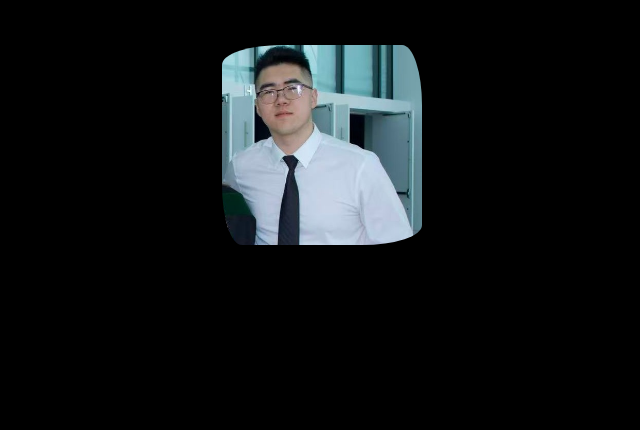
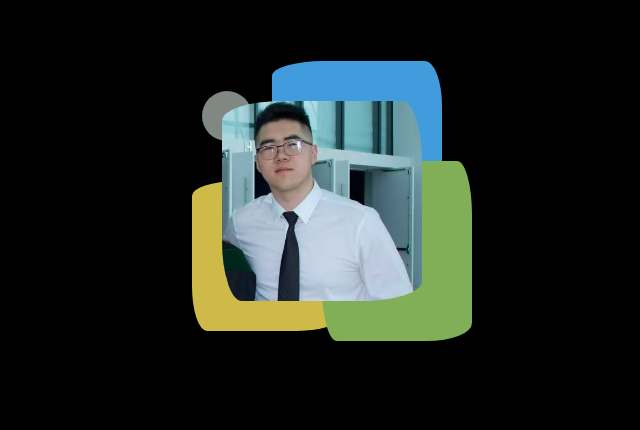
Before and after one commit to belovedEmperor/portfolio, a plain HTML site: page index.html in a window 1280 px wide. Shown: the part 367-797 px from the top of the page, without its empty margins (318-958 px from the left). Drawn offline with Linux system fonts and the light colour scheme.

Commit message:
feat: add shapes & adjust styling

```diff
--- a/css/style.css
+++ b/css/style.css
@@ -220,18 +220,72 @@ h4 {
   flex-direction: column;
   justify-content: center;
   align-items: center;
-  gap: 3rem;
+  gap: 10rem;
 
   text-align: center;
 }
 #hero-container div h2 {
   color: var(--text-secondary);
 }
-#hero-container img {
+#image-container {
+  width: 200px;
+  aspect-ratio: 1;
+
+  position: relative;
+}
+#image-container img {
   width: 200px;
   aspect-ratio: 1;
 
   border-radius: var(--border-radius-weird);
+}
+#image-container div:nth-child(2) {
+  width: 150px;
+  height: 180px;
+
+  position: absolute;
+  z-index: -1;
+  top: 30%;
+  left: 50%;
+
+  background-color: var(--color-primary);
+  border-radius: var(--border-radius-weird);
+}
+#image-container div:nth-child(3) {
+  width: 170px;
+  height: 150px;
+
+  position: absolute;
+  z-index: -2;
+  top: -20%;
+  left: 25%;
+
+  background-color: var(--color-secondary);
+  border-radius: var(--border-radius-weird);
+}
+#image-container div:nth-child(4) {
+  width: 150px;
+  aspect-ratio: 1;
+
+  position: absolute;
+  z-index: -2;
+  top: 40%;
+  left: -15%;
+
+  background-color: var(--color-accent);
+  border-radius: var(--border-radius-weird);
+}
+#image-container div:nth-child(5) {
+  width: 50px;
+  aspect-ratio: 1;
+
+  position: absolute;
+  z-index: -2;
+  top: -5%;
+  left: -10%;
+
+  background-color: var(--text-secondary);
+  border-radius: 100%;
 }
 
 #projects-container {
@@ -241,7 +295,6 @@ h4 {
   flex-direction: column;
   gap: 1rem;
 }
-
 #projects-grid {
   /* display: grid; */
   /* grid-template: repeat(8, 1fr) / repeat(8, 1fr); */
@@ -250,22 +303,18 @@ h4 {
   flex-direction: column;
   gap: 1rem;
 }
-
 .project {
   display: flex;
   flex-direction: column;
   gap: 0.5rem;
 }
-
 .project h3 {
   color: var(--color-secondary);
 }
-
 .project ul {
   list-style-type: none;
   color: var(--color-accent);
 }
-
 .project ul li {
   display: inline-block;
   padding: 0 0.4rem;
--- a/index.html
+++ b/index.html
@@ -12,12 +12,18 @@
         <h1>Jason Huang</h1>
         <h2>Software Engineer</h2>
       </div>
+      <div id="image-container">
         <img
           src="public/business.jpg"
           alt="Jason Huang in a white dress shirt, black tie, tan chinos, and brown belt"
           width="200px"
           height="200px"
         />
+        <div></div>
+        <div></div>
+        <div></div>
+        <div></div>
+      </div>
     </div>
     <div id="projects-container">
       <h2>Projects</h2>
@@ -92,8 +98,8 @@
         <div class="project">
           <h3 class="project-title">Colorful Nails & Spa</h3>
           <p class="project-description">
-            Nail salon website that displays past works, lists available
-            services, and allows customers to make appointments.
+            SSR nail salon website that allows customers to see past designs,
+            check available services, and make appointments.
           </p>
           <ul>
             <li>
@@ -135,7 +141,6 @@
                 alt=""
               />WebAssembly
             </li>
-            <li>SSR</li>
           </ul>
         </div>
         <div class="project">
```
Lines whose indentation alone changed are shown as unchanged.
